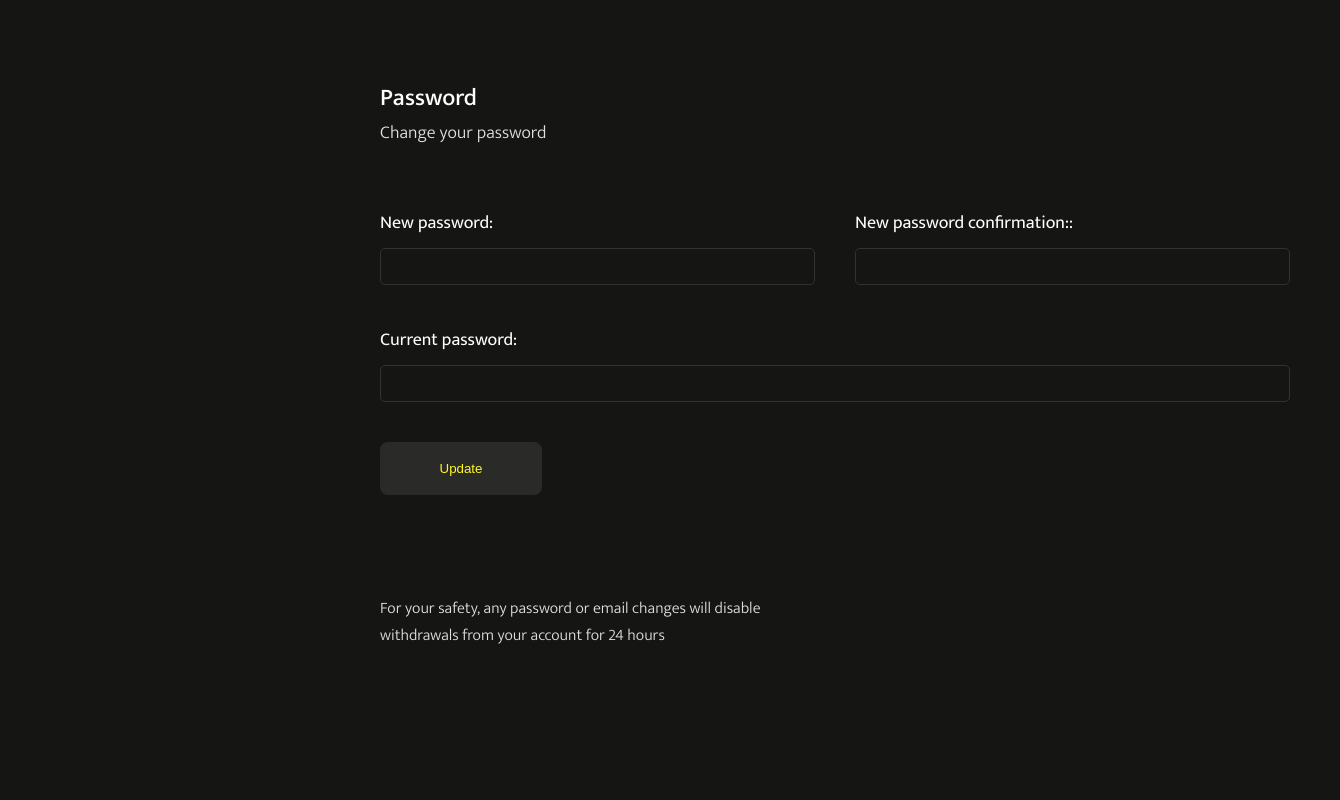
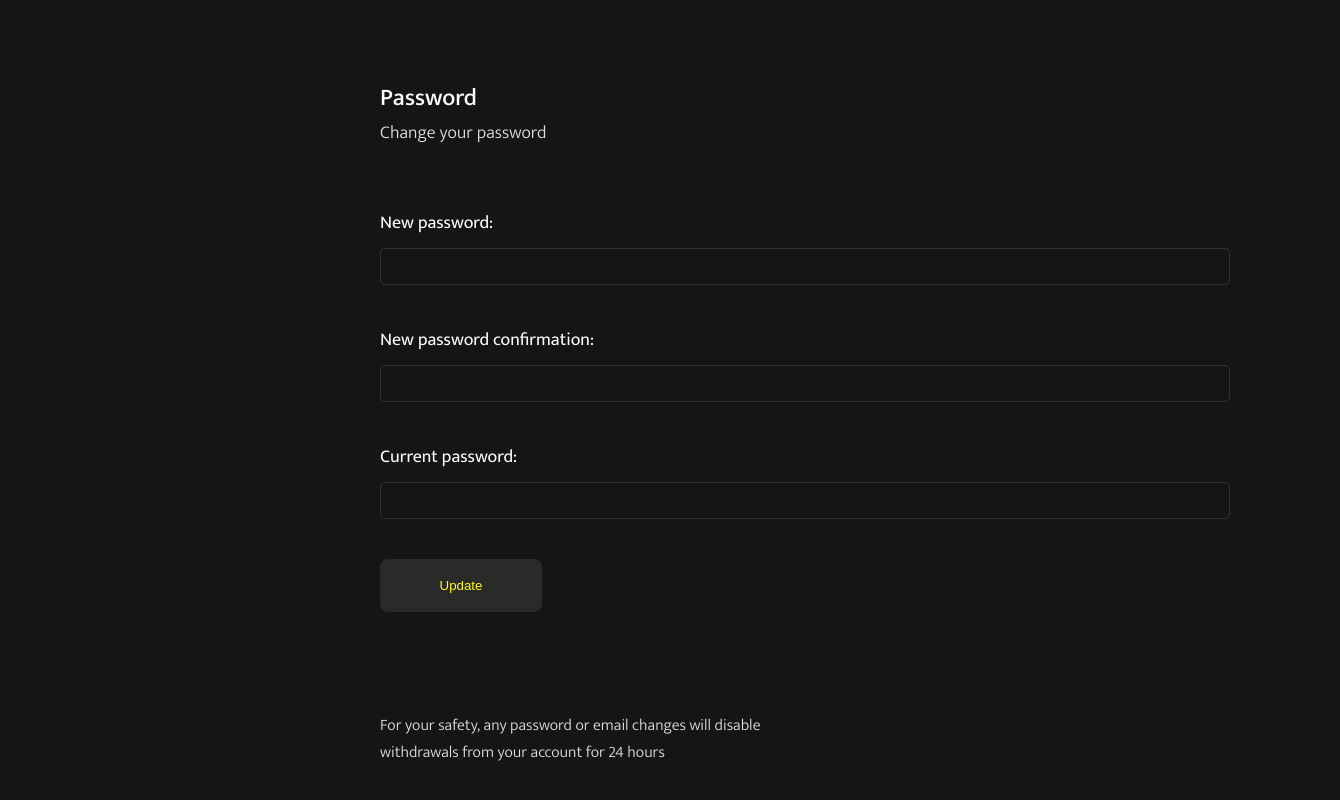
Before and after one commit to IgorMokhov/PTL_Frontend, a React (Vite) app: page /account in a window 1280 px wide. Shown: the part 838-1638 px from the top of the page, 1340 px wide, since content can reach past the window. Before the commit the page ends 1587 px from the top, so only its background shows below. Built offline with nearby package versions, Linux system fonts and the light colour scheme.

Commit message:
feat: updated some styles for EditUserPassword

```diff
--- a/src/components/EditUserPassword/EditUserPassword.module.scss
+++ b/src/components/EditUserPassword/EditUserPassword.module.scss
@@ -13,12 +13,13 @@
   }
 
   &_form {
+    max-width: 910px;
     display: flex;
     flex-wrap: wrap;
     gap: 40px;
 
     & div:nth-child(3) {
-      width: 910px;
+      width: 100%;
     }
   }
 
@@ -26,6 +27,10 @@
     display: flex;
     flex-direction: column;
     width: 435px;
+
+    @media screen and (max-width: 1339px) {
+      width: 100%;
+    }
 
     & label {
       font-weight: 400;
--- a/src/components/EditUserPassword/EditUserPassword.tsx
+++ b/src/components/EditUserPassword/EditUserPassword.tsx
@@ -26,7 +26,7 @@ export const EditUserPassword = () => {
           <input {...register('newPass')} type="password" />
         </div>
         <div className={styles.password_form_group}>
-          <label htmlFor="newPassConfirm">New password confirmation::</label>
+          <label htmlFor="newPassConfirm">New password confirmation:</label>
           <input {...register('newPassConfirm')} type="password" />
         </div>
         <div className={styles.password_form_group}>
```
